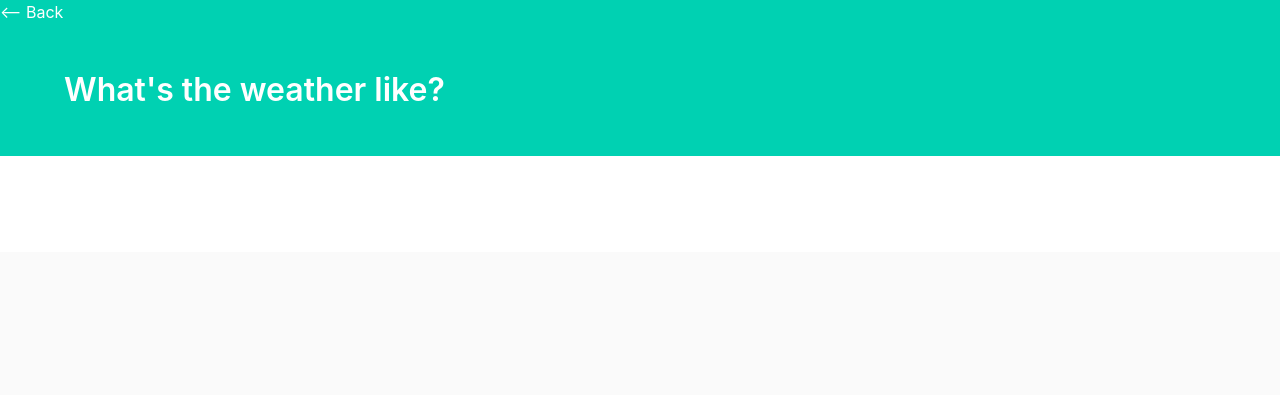
After one commit to javitocor/Weather-App-Django, a Django app: a page that uses weather/templates/weather/detail.html in a window 1280 px wide. The commit adds this page. Shown: the top 395 px of the page. Run offline with Django 3.2, Linux system fonts and the light colour scheme; data that the repository does not hold is empty; some libraries are stand-ins or nearby versions.

Commit message:
add forecast feature

```diff
--- /dev/null
+++ b/weather/templates/weather/detail.html
@@ -0,0 +1,59 @@
+<!DOCTYPE html>
+<html lang="en">
+
+<head>
+    <meta charset="UTF-8">
+    <meta name="viewport" content="width=device-width, initial-scale=1.0">
+    <meta http-equiv="X-UA-Compatible" content="ie=edge">
+    <title>Document</title>
+    <link rel="stylesheet" href="https://cdnjs.cloudflare.com/ajax/libs/bulma/0.6.2/css/bulma.css" />
+</head>
+
+<body>
+    {%  load tags %}
+    <section class="hero is-primary">
+        <div class="media-left">
+            <a href="{% url  'home' %}"><-- Back</a>
+        </div>
+        <div class="hero-body">
+            <div class="container">
+                <h1 class="title">
+                    What's the weather like?
+                </h1>
+            </div>
+        </div>
+    </section>
+    <section class="section">
+        <div class="container">
+            <div class="columns">
+                <div class="column is-offset-4 is-4">
+                    {% for city_weather in weather_forecast %}
+                    <div class="box">
+                        <article class="media">
+                            <div class="media-left">
+                                <figure class="image is-50x50">
+                                    <img src="http://openweathermap.org/img/w/{{ city_weather.weather.0.icon}}.png" alt="Image">
+                                </figure>
+                            </div>
+                            <div class="media-content">
+                                <div class="content">
+                                    <p>
+                                        <span class="title">{{ city_name }}</span> <span>{{ city_weather.dt|timestamp_to_time|date:"d-m-Y"   }}</span>
+                                        <br>
+                                        <span class="subtitle">{{ city_weather.temp.day }}° C</span>
+                                        <br> {{ city_weather.weather.0.description }}
+                                    </p>
+                                </div>
+                            </div>
+                        </article>
+                    </div>
+                    {% endfor %}
+                </div>
+            </div>
+        </div>
+    </section>
+    <footer class="footer">
+    </footer>
+</body>
+
+</html>
--- a/weather/templates/weather/weather.html
+++ b/weather/templates/weather/weather.html
@@ -69,6 +69,9 @@
                                 <a href="{% url  'delete_city' city_weather.city %}"><button class="delete"></button></a>
                             </div>
                         </article>
+                        <div class="">
+                            <a href="{% url  'forecast' city_weather.city %}?lon={{city_weather.coord.lon}}&lat={{city_weather.coord.lat}}"><button class="">Forecast</button></a>
+                        </div>
                     </div>
                     {% endfor %}
                 </div>
--- a/weather/urls.py
+++ b/weather/urls.py
@@ -3,5 +3,6 @@ from . import views
 
 urlpatterns = [
     path('', views.index, name='home'),
+    path('city_forecast/<city_name>', views.detail_city, name='forecast'),
     path('delete/<city_name>', views.delete_city, name='delete_city')
 ]
--- a/weather/views.py
+++ b/weather/views.py
@@ -6,6 +6,7 @@ import os
 import environ
 from pathlib import Path
 from django.core.exceptions import ImproperlyConfigured
+
 
 env = environ.Env()
 environ.Env.read_env()
@@ -64,6 +65,7 @@ def index (request):
       'temperature': r['main']['temp'],
       'description': r['weather'][0]['description'],
       'icon': r['weather'][0]['icon'],
+      'coord': r['coord'],
     }
 
     weather_data.append(city_weather)
@@ -81,3 +83,23 @@ def delete_city(request, city_name):
   City.objects.get(name=city_name).delete()
 
   return redirect('home')
+
+def detail_city(request, city_name):
+  lon = request.GET.get('lon')
+  lat = request.GET.get('lat')
+
+  url = 'https://api.openweathermap.org/data/2.5/onecall?lat={}&lon={}&exclude=minutely,alerts,hourly&units=metric&appid={}'
+
+  weather_forecast = []
+
+  r = requests.get(url.format(lat, lon, API_KEY)).json()
+
+  for daily in r['daily']:
+    weather_forecast.append(daily)
+
+  context = {
+    'weather_forecast': weather_forecast,
+    'city_name': city_name,
+  }
+
+  return render(request, 'weather/detail.html', context)
```
Also changed, not shown: weather/templatetags/tags.py (added, +7 -0 lines), db.sqlite3, weather/templatetags/__init__.py (added).
